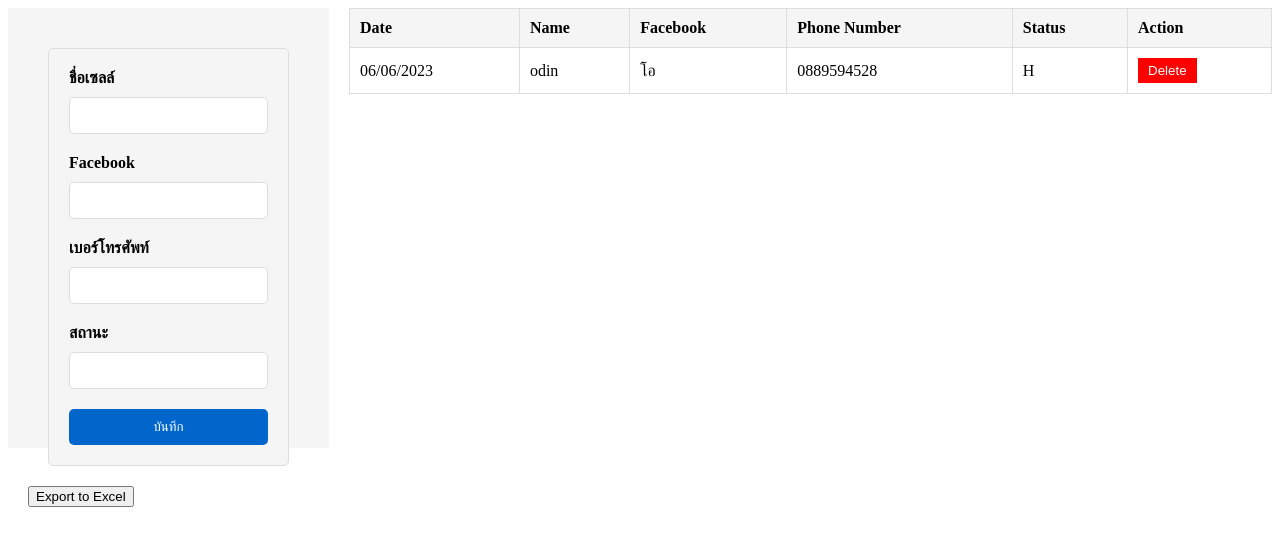
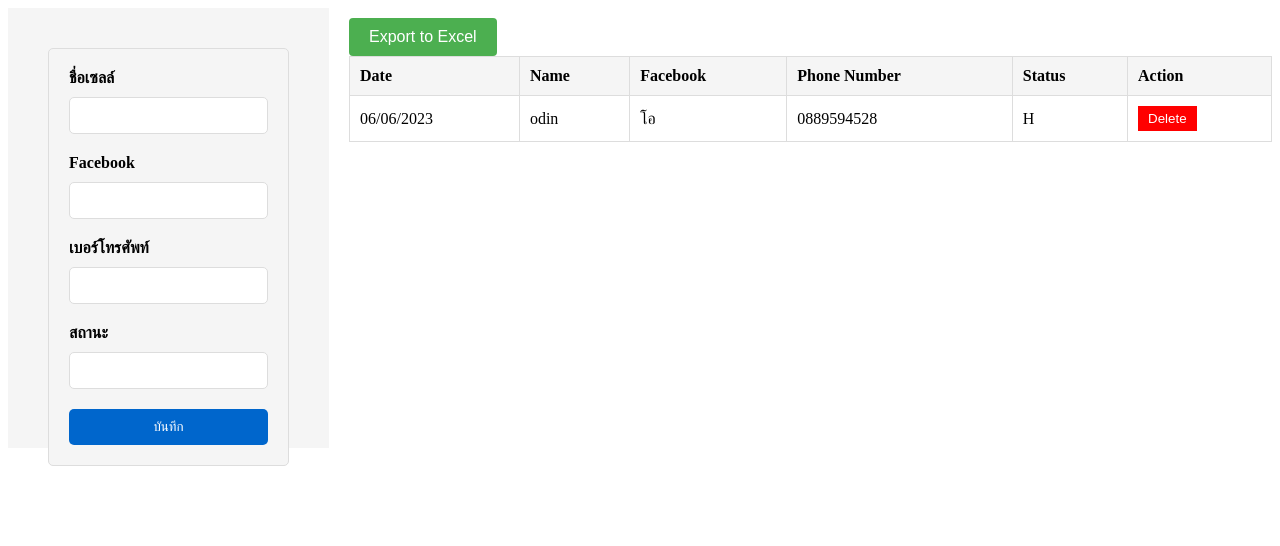
Before and after one commit to thisadee2897/otp-login, a React (Create React App) app: page / in a window 1280 px wide. Shown: the top 546 px of the page. Built offline with nearby package versions, Linux system fonts and the light colour scheme.

Commit message:
UI EXCEL

```diff
--- a/src/css/homepage.css
+++ b/src/css/homepage.css
@@ -41,3 +41,21 @@
   border: none;
   cursor: pointer;
 }
+.export-button {
+  background-color: #4caf50;
+  border: none;
+  color: white;
+  padding: 10px 20px;
+  text-align: center;
+  text-decoration: none;
+  display: inline-block;
+  font-size: 16px;
+  margin-top: 10px;
+  cursor: pointer;
+  border-radius: 4px;
+  margin-right: auto;
+}
+
+.export-button:hover {
+  background-color: #45a049;
+}
--- a/src/page/homepage.js
+++ b/src/page/homepage.js
@@ -17,15 +17,17 @@ const HomePage = () => {
         const workbook = XLSX.utils.book_new();
         XLSX.utils.book_append_sheet(workbook, worksheet, 'Sales');
         XLSX.writeFile(workbook, 'sales.xlsx');
-    };
+      };
 
     return (
         <div className="homepage">
             <div className="add-form-container">
                 <AddForm sale={sale} setsale={setsale} />
-                <button onClick={exportToExcel}>Export to Excel</button>
             </div>
             <div className="table-container">
+                <button className="export-button" onClick={exportToExcel}>
+                    Export to Excel
+                </button>
                 <table className="excel-table">
                     <thead>
                         <tr>
```
